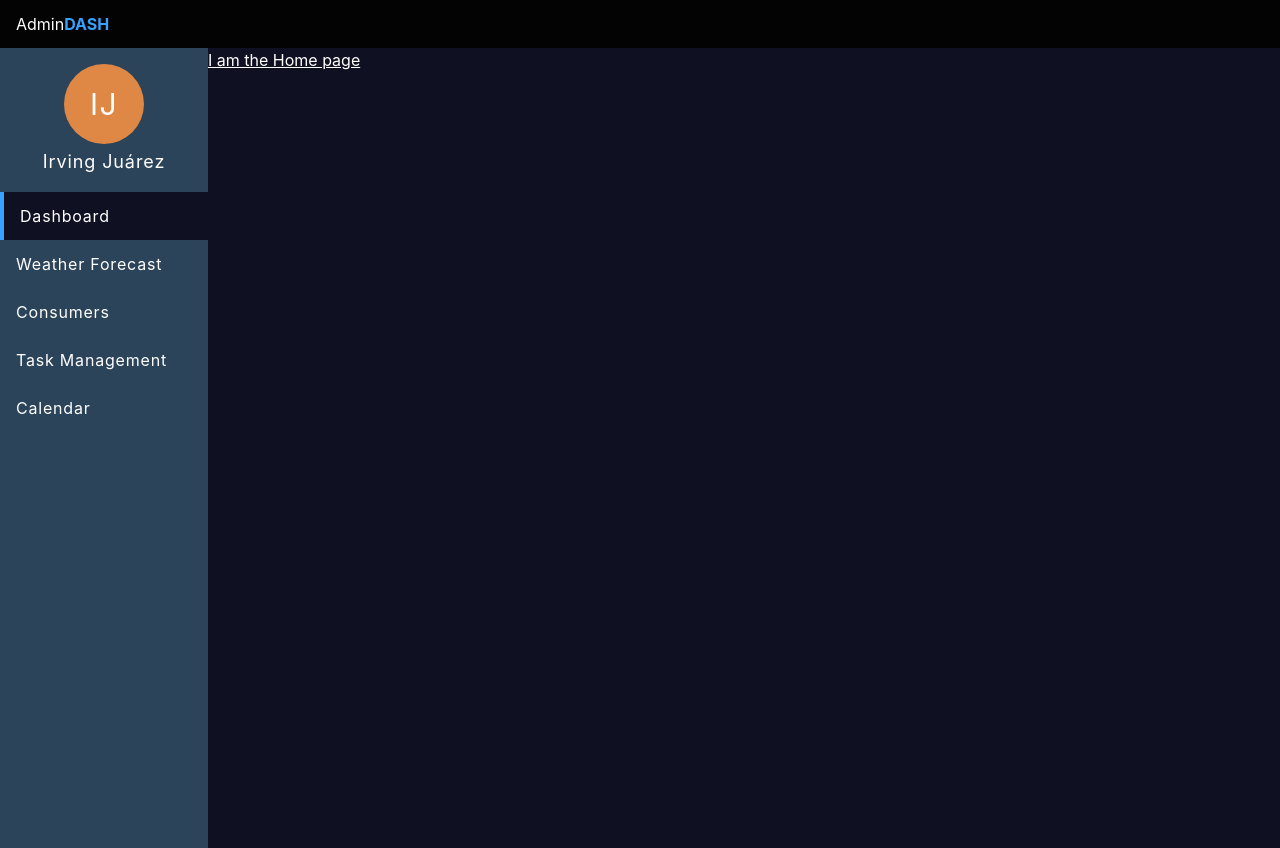
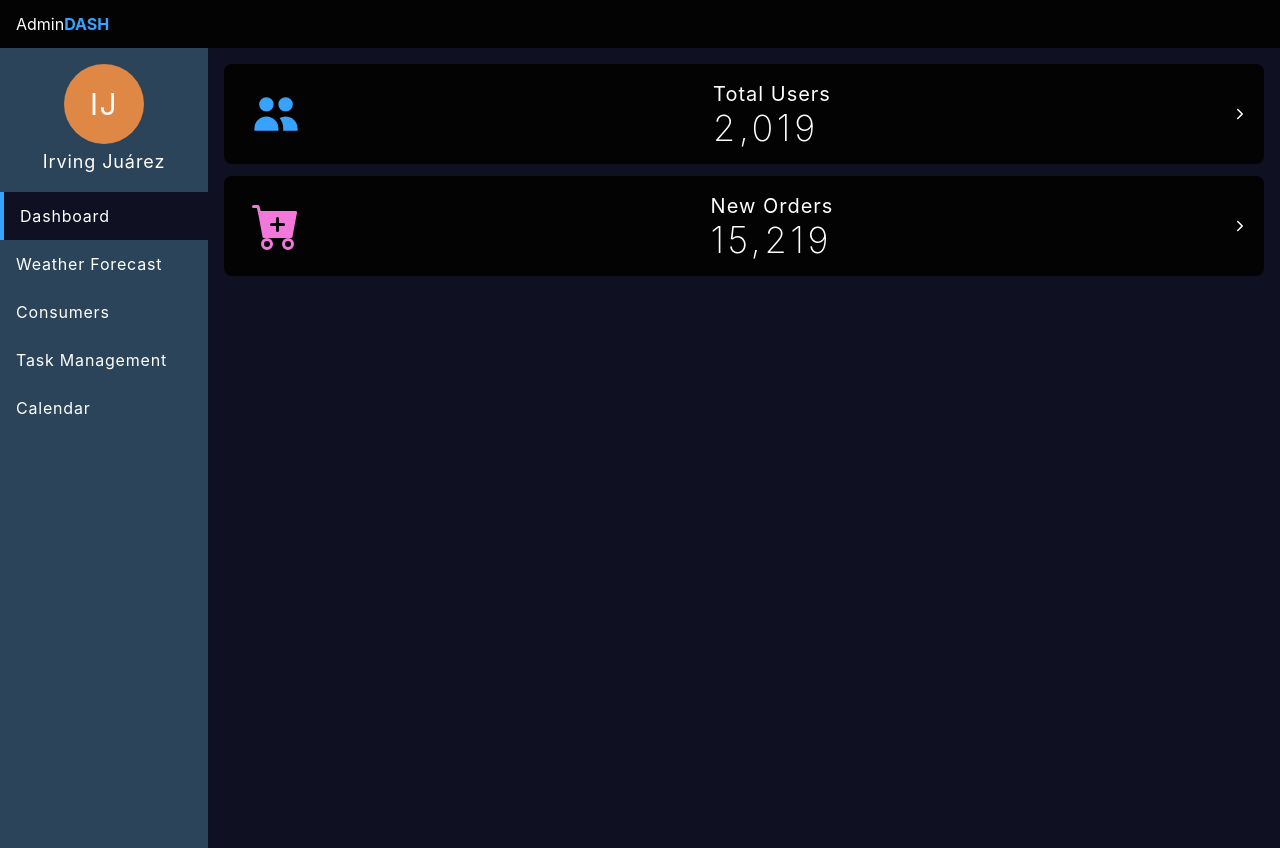
Before and after one commit to irvingvjuarez/admin-dash, a React (Vite) app: page / in a window 1280 px wide. Built offline with nearby package versions, Linux system fonts and the light colour scheme.

Commit message:
Fact Card already done

```diff
--- a/package.json
+++ b/package.json
@@ -10,6 +10,7 @@
   "dependencies": {
     "react": "^18.0.0",
     "react-dom": "^18.0.0",
+    "react-icons": "^4.4.0",
     "react-router-dom": "^6.3.0"
   },
   "devDependencies": {
--- /dev/null
+++ b/src/components/FactCard.tsx
@@ -0,0 +1,35 @@
+import { IoIosArrowForward } from "react-icons/io"
+import { IconType } from "react-icons/lib"
+
+import { Link } from "react-router-dom"
+
+interface FactCardComponent {
+  title: string
+  figure: string
+  icon: () => IconType
+  color: string,
+  url: string
+}
+
+const FactCard: React.FC<FactCardComponent> = ({ title, figure, icon, color, url }): JSX.Element => {
+  const IconComponent = icon()
+
+  return(
+    <div className="flex justify-between items-center bg-primary-strong rounded-lg p-4 mb-3">
+      <div className="h-full px-3">
+        <IconComponent className={`${color} text-5xl`} />
+      </div>
+
+      <div className="px-2">
+        <h3 className="text-xl text-bold tracking-wider">{title}</h3>
+        <span className="font-extralight tracking-widest text-4xl">{figure}</span>
+      </div>
+
+      <Link to={url}>
+        <IoIosArrowForward className="justify-end" />
+      </Link>
+    </div>
+  )
+}
+
+export { FactCard }
--- a/src/containers/Layout/index.tsx
+++ b/src/containers/Layout/index.tsx
@@ -18,7 +18,7 @@ const Layout: React.FC<LayoutProps> = ({ children }): JSX.Element => {
           <Sidebar />
         </section>
 
-        <section className="w-full">
+        <section className="w-full h-screen p-4">
           {children}
         </section>
       </section>
--- /dev/null
+++ b/src/data.ts
@@ -0,0 +1,23 @@
+import { HiUsers } from "react-icons/hi"
+import { BsCartPlusFill } from "react-icons/bs"
+
+export const DATA = {
+  facts: [
+    {
+      id: 0,
+      title: "Total Users",
+      figure: "2,019",
+      icon: () => HiUsers,
+      color: "text-contrast-clear",
+      url: "users"
+    },
+    {
+      id: 1,
+      title: "New Orders",
+      figure: "15,219",
+      icon: () => BsCartPlusFill,
+      color: "text-contrast2-clear",
+      url: "orders"
+    }
+  ]
+}
--- a/src/pages/Home/index.tsx
+++ b/src/pages/Home/index.tsx
@@ -1,6 +1,18 @@
+// data
+import { DATA } from "../../data"
+
+// components
+import { FactCard } from "../../components/FactCard"
+
 const Home: React.FC = (): JSX.Element => {
+  const { facts } = DATA
+
   return(
-    <h2 className="underline text-md">I am the Home page</h2>
+    <>
+      {facts.map(fact => (
+        <FactCard key={fact.id} {...fact} />
+      ))}
+    </>
   )
 }
 
```
Also changed, not shown: 1 other file (tests, documents, lock files or other folders).
